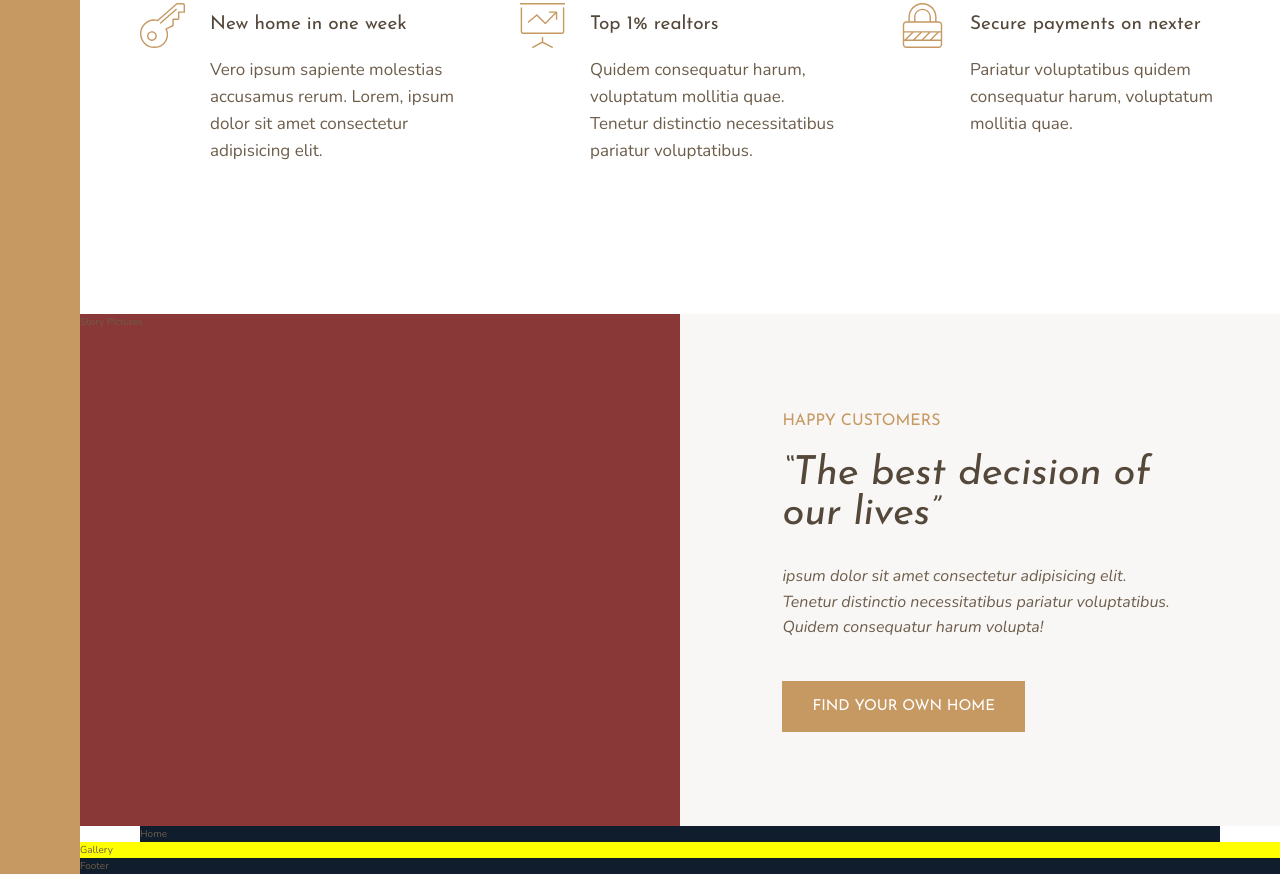
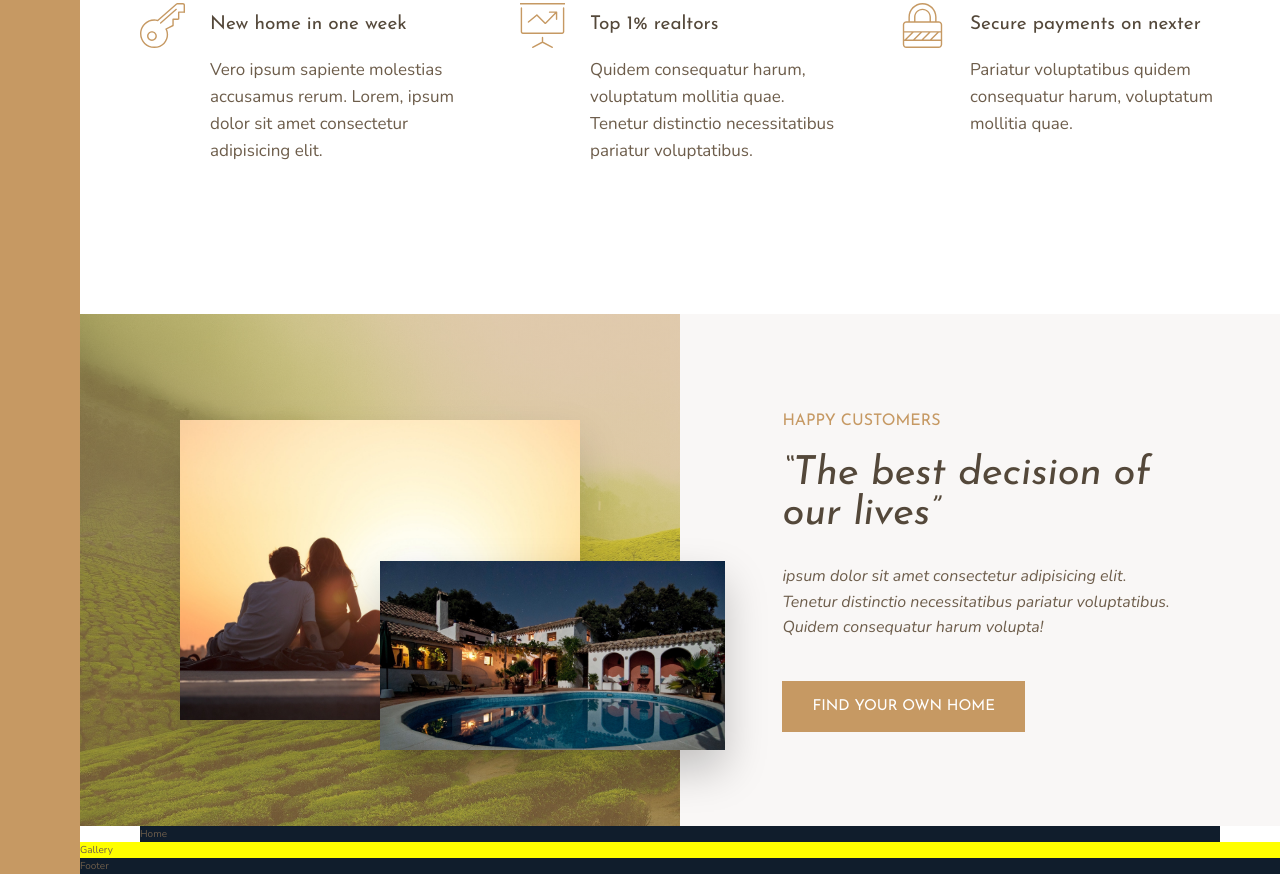
Before and after one commit to Ashoka2002/Nexter, a website: page index.html in a window 1280 px wide. Shown: the part 994-1868 px from the top of the page. Drawn offline with nearby package versions, Linux system fonts and the light colour scheme.

Commit message:
Building the Story Section - Part 2

```diff
--- a/index.html
+++ b/index.html
@@ -77,7 +77,10 @@
       </div>
     </section>
 
-    <div class="story__pictures">Story Pictures</div>
+    <div class="story__pictures">
+      <img src="img/story-1.jpeg" alt="Couple photo" class="story__img--1" />
+      <img src="img/story-2.jpeg" alt="New house" class="story__img--2" />
+    </div>
 
     <div class="story__content">
       <h3 class="heading-3 mb-sm">Happy customers</h3>
--- a/scss/_story.scss
+++ b/scss/_story.scss
@@ -2,7 +2,31 @@
   &__pictures {
     background-color: rgb(137, 55, 55);
     grid-column: full-start/ col-end 4;
+    background-image: linear-gradient(rgba($color-primary, 0.5), rgba($color-primary, 0.5)), url("../img/back.jpg");
+    background-size: cover;
+
+    display: grid;
+    grid-template-columns: repeat(6, 1fr);
+    grid-template-rows: repeat(6, 1fr);
+    align-items: center;
   }
+
+  &__img--1 {
+    width: 100%;
+
+    grid-row: 2/6;
+    grid-column: 2/6;
+    box-shadow: 0 2rem 4rem rgba(#000, 0.15);
+  }
+
+  &__img--2 {
+    width: 115%;
+    grid-row: 4/6;
+    grid-column: 4/7;
+    z-index: 10;
+    box-shadow: 0 2rem 4rem rgba(#000, 0.22);
+  }
+
   &__content {
     background-color: $color-grey-light-1;
     grid-column: col-start 5 / full-end;
```
Also changed, not shown: css/style.css.
